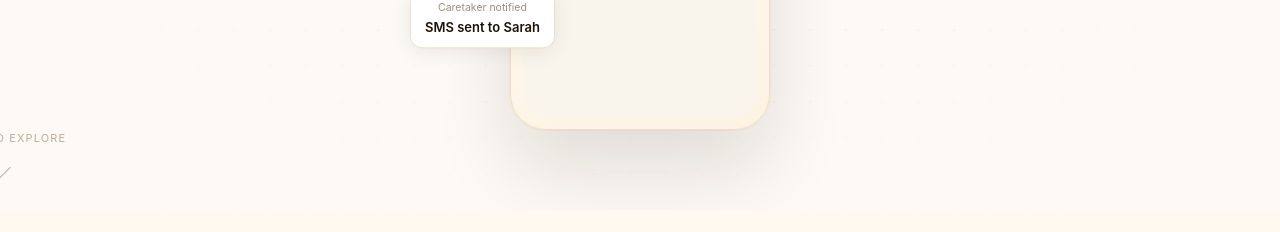
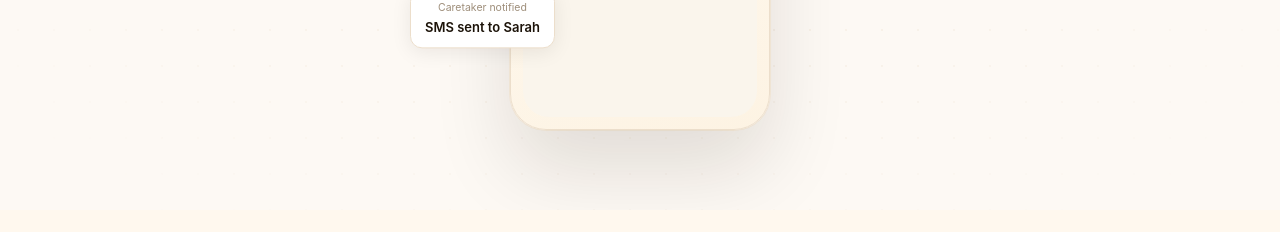
Before and after one commit to selen-nium/Coco, a Next.js app: page / in a window 1280 px wide. Shown: the part 960-1192 px from the top of the page. Built offline with nearby package versions, Linux system fonts and the light colour scheme.

Commit message:
remove scroll hint

```diff
--- a/app/page.tsx
+++ b/app/page.tsx
@@ -350,18 +350,6 @@ export default function LandingPage() {
             <div className="text-[10.5px] text-[#9e8e7a] mb-0.5">Caretaker notified</div>
             <div className="text-[13px] font-semibold text-[#1c1309]">SMS sent to Sarah</div>
           </div>
-        </div>
-
-        {/* ── Scroll hint — fixed: spans full width so items-center truly centers ── */}
-        <div
-          className="absolute bottom-9 left-0 right-0 flex flex-col items-center gap-2 pointer-events-none"
-          style={{ animation: "lp-fade-in-up 1s 2.5s both" }}
-        >
-          <span className="text-[11px] text-[#9e8e7a] tracking-[.1em] uppercase">Scroll to explore</span>
-          <div
-            className="w-5 h-5 border-r-[1.5px] border-b-[1.5px] border-[#9e8e7a]"
-            style={{ animation: "lp-bounce-down 1.5s ease infinite" }}
-          />
         </div>
       </section>
 
```
